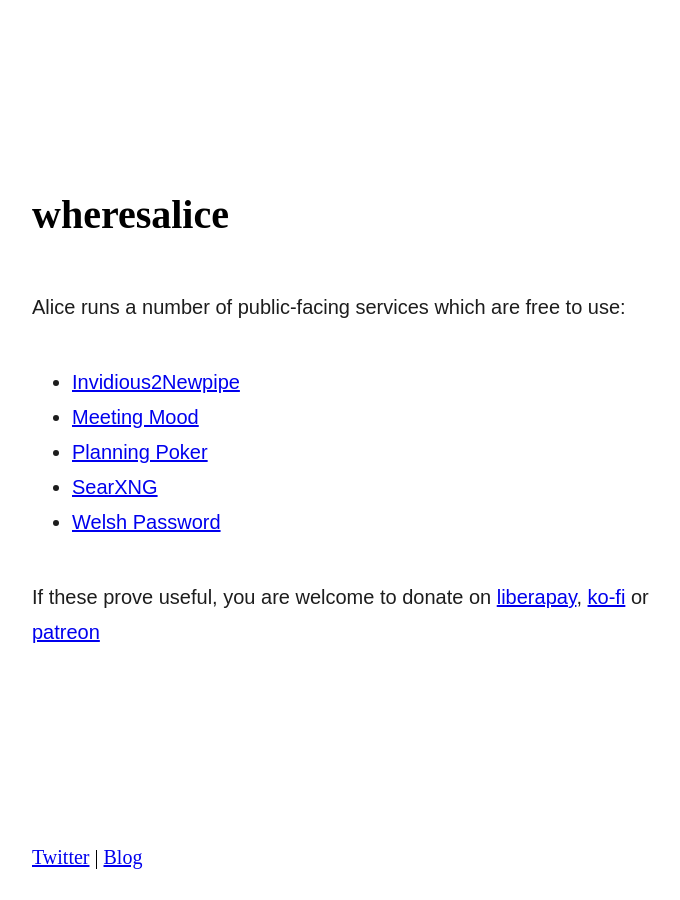
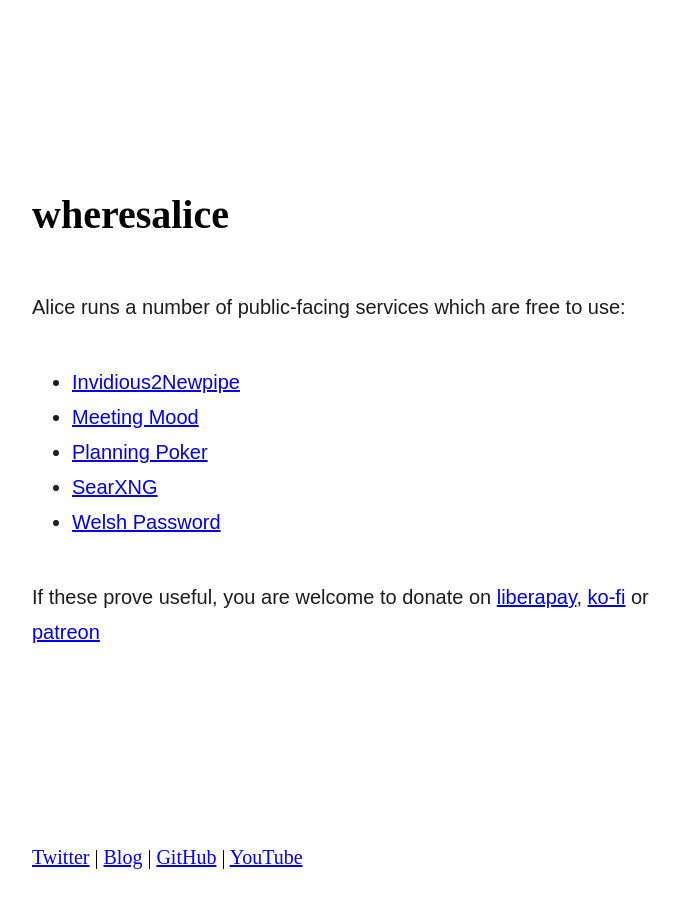
Before and after one commit to wheresalice/wheresalice.info, a Jekyll site: the page built from index.md, in a window 1280 px wide. Shown: the whole page, without its empty margins (266-946 px from the left). Built offline with Jekyll 4.4.1, drawn with Linux system fonts in a browser that asks for light colours.

Commit message:
add github & youtube

```diff
--- a/_layouts/default.html
+++ b/_layouts/default.html
@@ -11,7 +11,7 @@
     <h1>{{ site.tag_text }}</h1>
     {{ content }}
     <div id="footer">
-    <a href="https://twitter.com/AliceConsortium" rel="me">Twitter</a> | <a href="https://wheresalice.envs.net/blog" rel="me">Blog</a>
+      <a href="https://twitter.com/AliceConsortium" rel="me">Twitter</a> | <a href="https://wheresalice.envs.net/blog" rel="me">Blog</a> | <a href="https://github.com/wheresalice" rel="me">GitHub</a> | <a href="https://www.youtube.com/@AliceConsortium/" rel="me">YouTube</a>
     </div>
 </body>
 </html>
```
